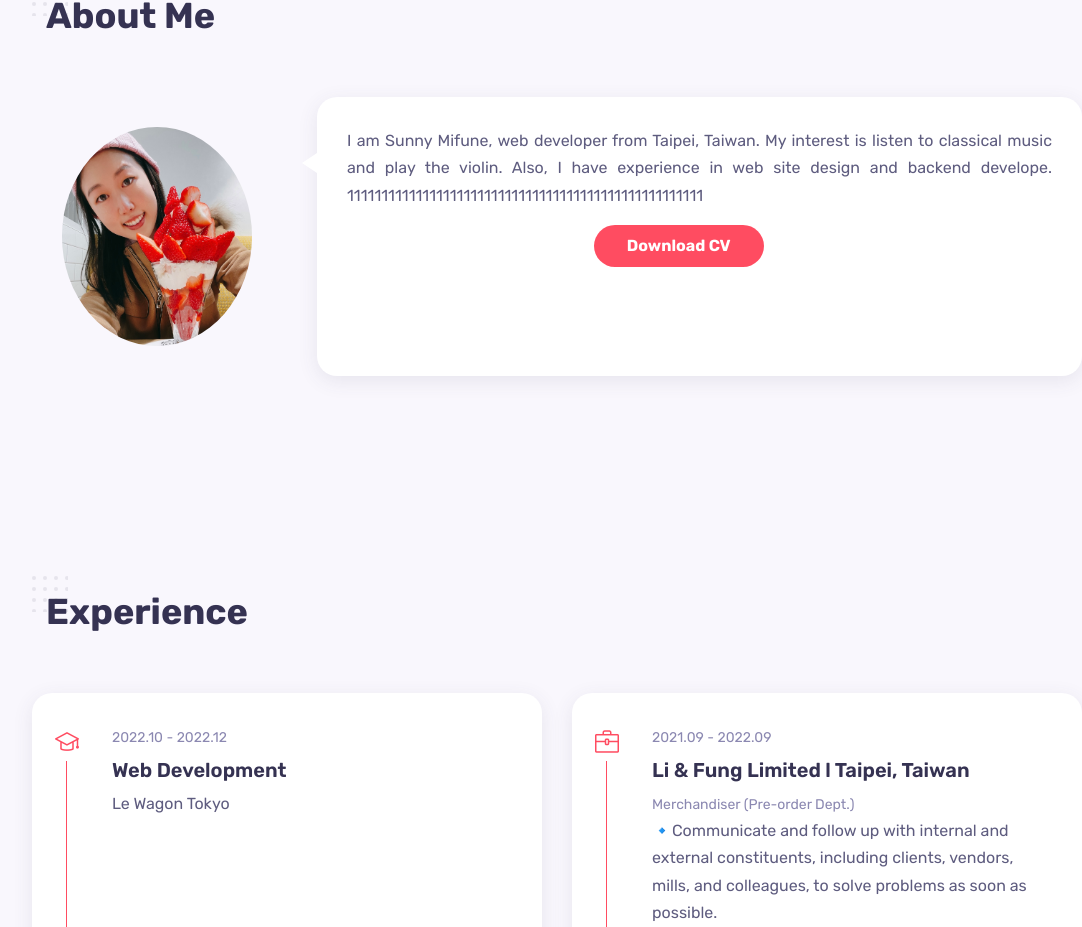
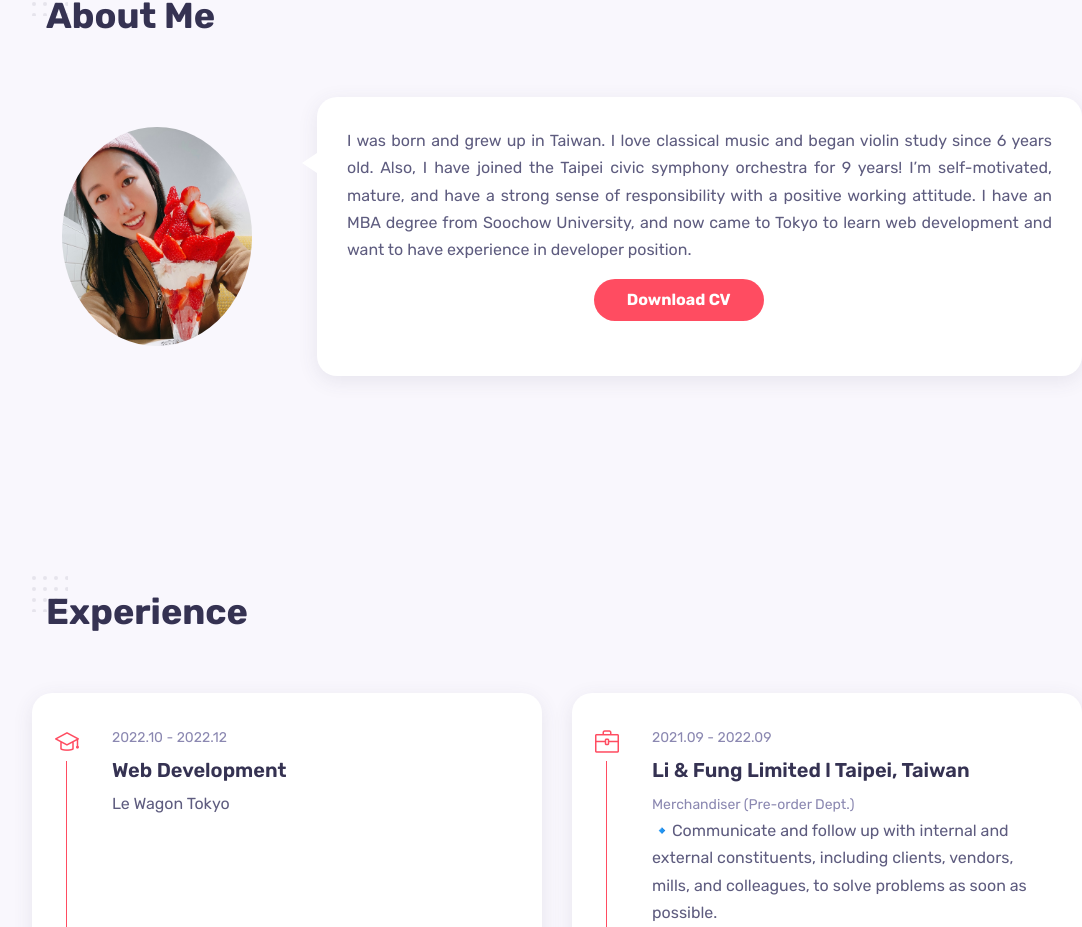
Before and after one commit to SunnyMifune/portfolio, a React (Create React App) app: page / in a window 1280 px wide. Shown: the part 918-1845 px from the top of the page, without its empty margins (138-1220 px from the left). Built offline with nearby package versions, Linux system fonts and the light colour scheme.

Commit message:
update about me

```diff
--- a/src/components/about/About.jsx
+++ b/src/components/about/About.jsx
@@ -14,8 +14,9 @@ const About = () => {
         <div className="about_data grid">
           <div className="about_info">
             <p className="about_description">
-            I am Sunny Mifune, web developer from Taipei, Taiwan. My interest is listen to classical music and play the violin.
-            Also, I have experience in web site design and backend develope. 1111111111111111111111111111111111111111111111111111
+            I was born and grew up in Taiwan. I love classical music and began violin study since 6 years old. Also, I have joined the Taipei civic symphony orchestra for 9 years!
+            I’m self-motivated, mature, and have a strong sense of responsibility with a positive working attitude.
+            I have an MBA degree from Soochow University, and now came to Tokyo to learn web development and want to have experience in developer position.
             </p>
             <a href="" className="btn">Download CV</a>
           </div>
```
